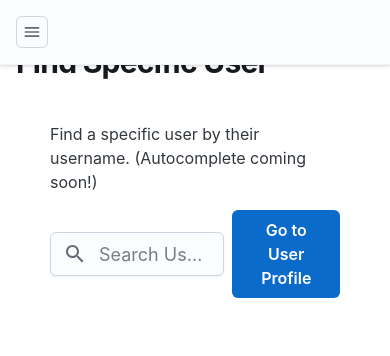
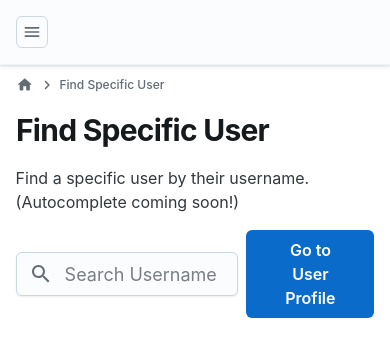
Before and after one commit to imadeanaccount1/wasteofpostexplorer, a Next.js app: page /finduser in a window 390 px wide. Shown: the top 356 px of the page. Built offline with nearby package versions, Linux system fonts and the light colour scheme.

Commit message:
add more opengraph images and adjust mobile margin

```diff
--- a/app/components/FindSpecificUser.tsx
+++ b/app/components/FindSpecificUser.tsx
@@ -35,6 +35,10 @@ return (
     >
       <Box
         sx={{
+          paddingTop: {
+            xs: '68px',
+            md: '0px',
+          },
           px: {
             xs: 2,
             md: 6,
@@ -76,8 +80,8 @@ return (
         </Typography>
       </Box>
       </Box>
-      <Box sx={{ marginLeft: '50px', marginRight: '50px' }}>
-        <Typography fontSize='md' sx={{marginTop:'40px', marginBottom: '16px'}}>
+      <Box sx={{ marginLeft: '4vw', marginRight: '4vw' }}>
+        <Typography fontSize='md' sx={{marginTop:'16px', marginBottom: '16px'}}>
         Find a specific user by their username. (Autocomplete coming soon!)
         </Typography>
       <Stack direction="row" spacing={1} alignItems="center">
```
Also changed, not shown: app/contact/page.tsx (+7 -3 lines), app/finduser/opengraph-image.jpg (added), app/users/[username]/opengraph-image.jpg (added).
